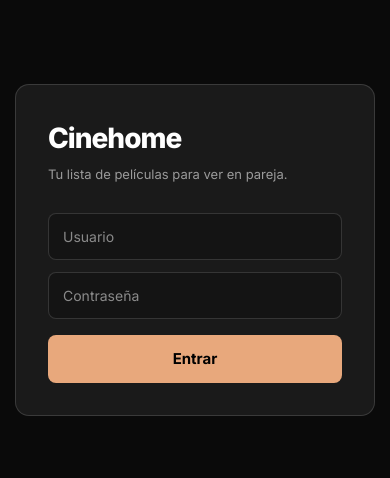
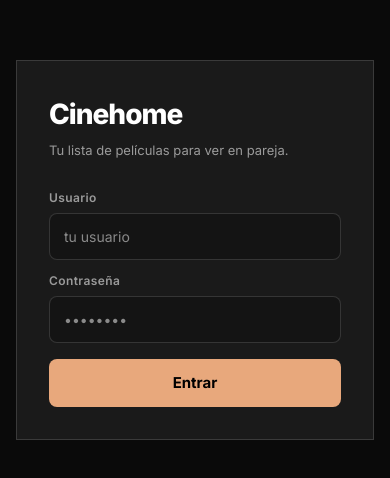
Before and after one commit to marcosm121/Cinehome, a Next.js app: page /login in a window 390 px wide. Shown: the part 172-650 px from the top of the page. Built offline with nearby package versions, Linux system fonts and the light colour scheme.

Commit message:
fix: login page accessibility, error handling, responsiveness

```diff
--- a/app/login/page.tsx
+++ b/app/login/page.tsx
@@ -13,6 +13,7 @@ export default function LoginPage() {
     e.preventDefault()
     setLoading(true)
     setError('')
+    try {
       const res = await fetch('/api/auth/login', {
         method: 'POST',
         headers: { 'Content-Type': 'application/json' },
@@ -20,9 +21,13 @@ export default function LoginPage() {
       })
       if (res.ok) {
         router.replace('/')
-    } else {
-      const data = await res.json()
-      setError(data.error || 'Error al iniciar sesión')
+        return
+      }
+      const data = await res.json().catch(() => ({}))
+      setError((data as any).error || 'Error al iniciar sesión')
+    } catch {
+      setError('No se pudo conectar. Intentá de nuevo.')
+    } finally {
       setLoading(false)
     }
   }
@@ -34,16 +39,18 @@ export default function LoginPage() {
       alignItems: 'center',
       justifyContent: 'center',
       background: 'var(--bg)',
+      padding: '0 16px',
     }}>
       <div style={{
-        width: 360,
+        width: '100%',
+        maxWidth: 360,
         padding: 32,
         background: 'var(--bg-card)',
-        borderRadius: 14,
+        borderRadius: 'var(--radius-lg)',
         border: '1px solid var(--line-strong)',
       }}>
         <h1 style={{
-          fontSize: 28, fontWeight: 800, letterSpacing: -1,
+          fontSize: 28, fontWeight: 800, letterSpacing: '-1px',
           margin: '0 0 6px', color: 'var(--ink)',
         }}>
           Cinehome
@@ -52,9 +59,15 @@ export default function LoginPage() {
           Tu lista de películas para ver en pareja.
         </p>
         <form onSubmit={handleSubmit} style={{ display: 'flex', flexDirection: 'column', gap: 12 }}>
+          <div style={{ display: 'flex', flexDirection: 'column', gap: 6 }}>
+            <label htmlFor="username" style={{ fontSize: 12, fontWeight: 600, color: 'var(--ink-mute)', letterSpacing: '0.4px' }}>
+              Usuario
+            </label>
             <input
+              id="username"
+              name="username"
               type="text"
-            placeholder="Usuario"
+              placeholder="tu usuario"
               value={username}
               onChange={e => setUsername(e.target.value)}
               required
@@ -63,13 +76,24 @@ export default function LoginPage() {
                 padding: '12px 14px', borderRadius: 8,
                 background: 'var(--bg-elevated)',
                 border: '1px solid var(--line-strong)',
-              color: 'var(--ink)', fontSize: 14, outline: 'none',
-              width: '100%', boxSizing: 'border-box',
+                color: 'var(--ink)', fontSize: 14,
+                outline: 'none',
+                boxShadow: 'none',
+                width: '100%',
               }}
+              onFocus={e => { e.currentTarget.style.borderColor = 'var(--accent)' }}
+              onBlur={e => { e.currentTarget.style.borderColor = 'var(--line-strong)' }}
             />
+          </div>
+          <div style={{ display: 'flex', flexDirection: 'column', gap: 6 }}>
+            <label htmlFor="password" style={{ fontSize: 12, fontWeight: 600, color: 'var(--ink-mute)', letterSpacing: '0.4px' }}>
+              Contraseña
+            </label>
             <input
+              id="password"
+              name="password"
               type="password"
-            placeholder="Contraseña"
+              placeholder="••••••••"
               value={password}
               onChange={e => setPassword(e.target.value)}
               required
@@ -78,12 +102,17 @@ export default function LoginPage() {
                 padding: '12px 14px', borderRadius: 8,
                 background: 'var(--bg-elevated)',
                 border: '1px solid var(--line-strong)',
-              color: 'var(--ink)', fontSize: 14, outline: 'none',
-              width: '100%', boxSizing: 'border-box',
+                color: 'var(--ink)', fontSize: 14,
+                outline: 'none',
+                boxShadow: 'none',
+                width: '100%',
               }}
+              onFocus={e => { e.currentTarget.style.borderColor = 'var(--accent)' }}
+              onBlur={e => { e.currentTarget.style.borderColor = 'var(--line-strong)' }}
             />
+          </div>
           {error && (
-            <p style={{ fontSize: 13, color: 'var(--red)', margin: 0 }}>{error}</p>
+            <p role="alert" style={{ fontSize: 13, color: 'var(--red)', margin: 0 }}>{error}</p>
           )}
           <button
             type="submit"
@@ -95,6 +124,7 @@ export default function LoginPage() {
               fontWeight: 700, fontSize: 15, border: 'none',
               cursor: loading ? 'not-allowed' : 'pointer',
               transition: 'background 120ms',
+              width: '100%',
             }}
           >
             {loading ? 'Entrando…' : 'Entrar'}
```
Lines whose indentation alone changed are shown as unchanged.
